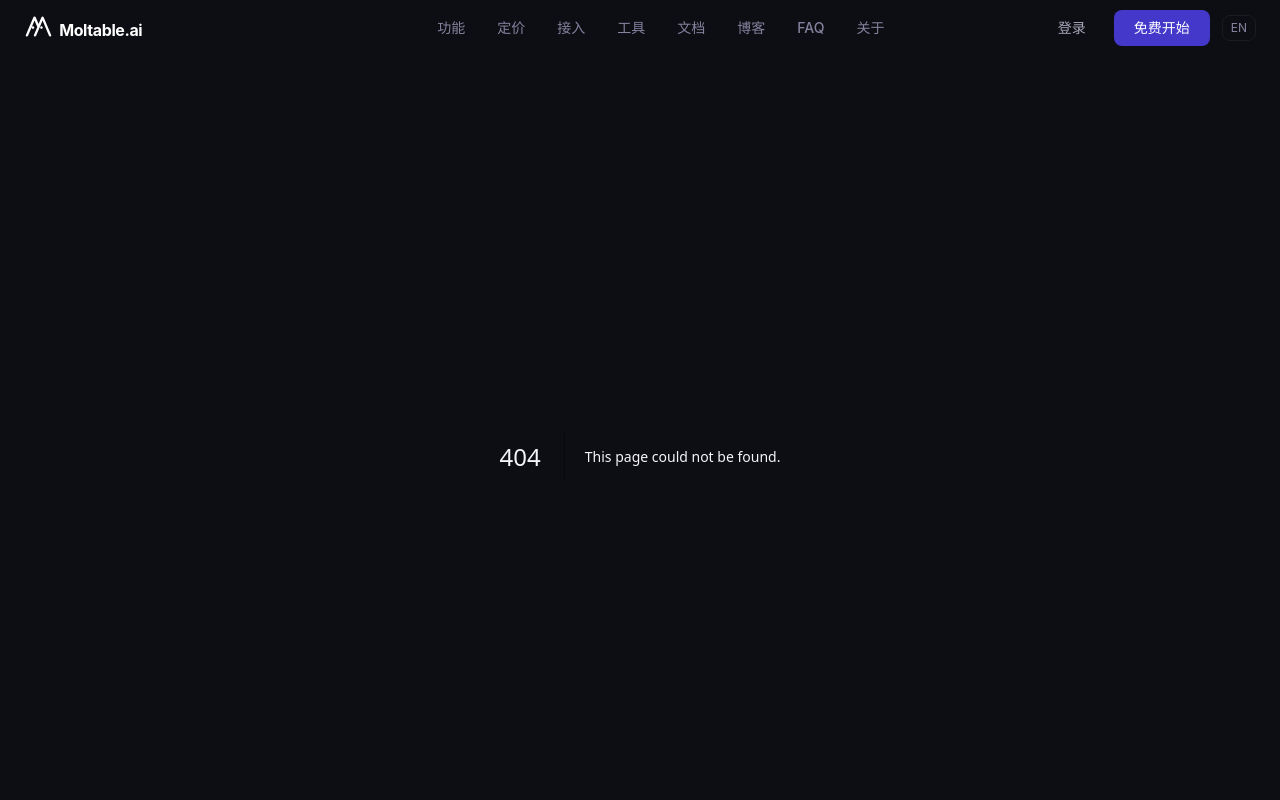
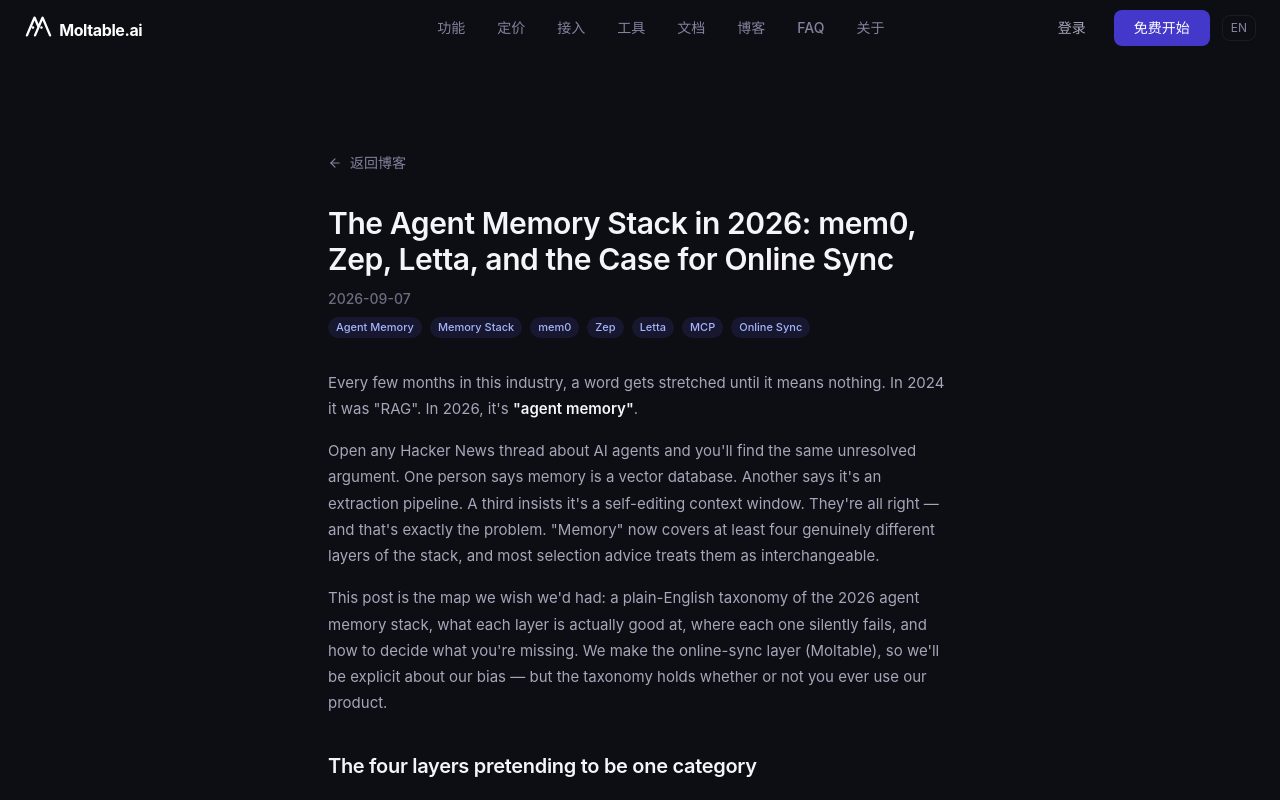
Before and after one commit to jovon-hot/moltable, a Next.js app in the folder web/: page /blog/agent-memory-stack-2026 in a window 1280 px wide. Before the commit this address had no page. Shown: the top 800 px of the page. Built offline with nearby package versions, Linux system fonts and the light colour scheme.

Commit message:
content: add English pilot 'The Agent Memory Stack in 2026' blog post (2026-09-07)

```diff
--- /dev/null
+++ b/web/src/app/blog/agent-memory-stack-2026/page.mdx
@@ -0,0 +1,90 @@
+export const meta = {
+  title: 'The Agent Memory Stack in 2026: mem0, Zep, Letta, and the Case for Online Sync',
+  date: '2026-09-07',
+  description: "A practical guide to the 2026 agent memory stack: mem0 vs Zep vs Letta vs MCP memory servers — and why cross-device online sync is the layer most memory tools are missing.",
+  tags: ['Agent Memory', 'Memory Stack', 'mem0', 'Zep', 'Letta', 'MCP', 'Online Sync'],
+  slug: 'agent-memory-stack-2026',
+}
+
+import ArticleLayout from '../_components/ArticleLayout'
+
+<ArticleLayout meta={meta}>
+
+Every few months in this industry, a word gets stretched until it means nothing. In 2024 it was "RAG". In 2026, it's **"agent memory"**.
+
+Open any Hacker News thread about AI agents and you'll find the same unresolved argument. One person says memory is a vector database. Another says it's an extraction pipeline. A third insists it's a self-editing context window. They're all right — and that's exactly the problem. "Memory" now covers at least four genuinely different layers of the stack, and most selection advice treats them as interchangeable.
+
+This post is the map we wish we'd had: a plain-English taxonomy of the 2026 agent memory stack, what each layer is actually good at, where each one silently fails, and how to decide what you're missing. We make the online-sync layer (Moltable), so we'll be explicit about our bias — but the taxonomy holds whether or not you ever use our product.
+
+## The four layers pretending to be one category
+
+### 1. Extraction-and-recall memory layers: mem0, Zep, LangChain Memory
+
+The most common thing people mean by "agent memory" is a **memory layer**: a service that watches a conversation, extracts facts and preferences ("the user is on team avocado", "she prefers Python 3.12"), embeds them, and retrieves the relevant ones on the next turn.
+
+- [mem0](https://github.com/mem0ai/mem0) is the best-known open-source player here — extraction pipelines plus a retrieval API over your choice of vector store.
+- Zep takes a different cut: it builds a temporal knowledge graph of the conversation, so retrieval can reason about *when* a fact was true, not just *that* it was said.
+- LangChain Memory (and every framework's built-in memory module) is the same idea, one layer closer to the app.
+
+**What this layer is for:** giving a single agent long-term recall inside a single runtime. Your chatbot remembers that you always book window seats.
+
+**Where it fails:** memory lives inside one product, one database, one API. Ask the *other* agent you use — the one running in a different terminal, on a different framework — and it still greets you like a stranger. The memory is the app's, not yours.
+
+### 2. Stateful agent frameworks: Letta (MemGPT)
+
+Letta takes the opposite bet: instead of bolting memory onto an agent, make the agent *own* its memory. The context window is organized into self-editing **memory blocks** — core memory for identity, archival memory for everything else — and the agent rewrites its own blocks to stay consistent. Its "dreaming" mode even spins up background sub-agents during idle time to review history and consolidate what it learned.
+
+**What this layer is for:** long-running, single-machine agent loops where the agent must actively reorganize its own context across sessions — research agents, personal assistants that run for weeks in one environment.
+
+**Where it fails:** the memory is inseparable from the runtime. It's stateful by design, which means it's *portable* by accident — change your machine, your framework, or your agent binary, and that carefully-consolidated self is left behind. We wrote the full comparison here: [Moltable vs Letta: stateful memory vs online sync](/blog/moltable-vs-letta-stateful-memory).
+
+### 3. MCP memory servers
+
+The Model Context Protocol added a third possibility: make memory a **tool any agent can call**. A memory MCP server exposes `save_memory` / `search_memory` operations, and any MCP-capable client — Claude, Cursor, Hermes, Gemini CLI — can read and write the same store over a standard interface.
+
+**What this layer is for:** escaping vendor lock-in at the *protocol* level. The memory outlives any single app because the interface is standard. It's the most genuinely interoperable option on this list, and it's young — most memory servers today are single-purpose, single-developer projects, and each one silos its data behind its own schema. (Our own MCP server follows this pattern: a URL + API key, `search_memory` / `save_memory` / `list_personas`, so any MCP client can reach your synced memory.)
+
+**Where it fails:** interop between *tools*, not continuity for *you*. The MCP memory server remembers what your agent told it — but if you move from Claude Code to Cursor, nothing follows you unless you carry the config and data yourself.
+
+### 4. The online sync layer: Moltable
+
+The fourth layer is the one most people don't realize is missing. Everything above optimizes how an agent stores and recalls information **inside one environment**. None of them solve the problem that actually erodes trust in AI: **you** move between devices and frameworks constantly, and your AI forgets you every time.
+
+Moltable is the online sync layer for AI agents. One account; the identity, memory, and Personas you've crafted for your AI stay in sync across Claude, Cursor, Codex, Hermes, and anything else you run — **your AI, always in sync**. File-level backup (versioned snapshots, rollback) is a built-in safety net, not the headline.
+
+**What this layer is for:** making the *relationship* portable. New laptop, new framework, new agent binary? One `auto_provision` and your context, Personas, and memory are back. It doesn't compete with the layers above — it sits under them, so a mem0 or Letta setup on one machine is no longer a silo that dies with that machine.
+
+## The state-vs-sync distinction
+
+Here's the mental model that cleared up months of confusion for us:
+
+- **State** is what an agent *is* — its context, its self-edited memory blocks, its current understanding. Letta-class tools make state better.
+- **Sync** is about the *relationship* between you and your agents — whether that state survives a device change, a framework switch, or a fresh terminal.
+
+These are orthogonal. You can run a stateful Letta-style memory on your laptop *and* sync your identity and Personas across machines. The reason the market conflates them is that both present as "my AI remembers me" — but one is a property of the runtime and the other is a property of the account.
+
+## Which layer do you actually need?
+
+| Your situation | Reach for | Why |
+|---|---|---|
+| One agent, one machine, deep long-running sessions | Letta / stateful frameworks | The agent actively maintains its own context |
+| A chatbot that should recall user facts across sessions | mem0 / Zep | Extraction + retrieval is exactly this job |
+| You want control over the vector infrastructure | Chroma / Pinecone / Qdrant under a memory layer | Own the index, own the pipeline |
+| You want any MCP client to share one memory store | An MCP memory server | Protocol-level interop |
+| You switch devices / frameworks / agents often | **An online sync layer (Moltable)** | Make the relationship portable, not just the data |
+| Two or more of the above | Stack them | They're layers, not rivals |
+
+The practical checklist we use:
+
+1. If you're searching for a "mem0 alternative" because mem0's recall isn't the problem but *your agent keeps losing you when you switch tools* — a different memory layer (Zep, LangChain, custom vector store) will disappoint you the same way. You're missing the sync layer, not a better extractor. This is the single most common mismatch we see.
+2. If you're evaluating Letta, ask not "can it remember" but "what happens to its memory when I change machines" — that answer decides whether you also need sync.
+3. If you're picking an MCP memory server, check what happens to the data when the server's schema or project dies. Protocol interop is worthless without data portability.
+4. Whatever you choose, make sure *your* identity data — Personas, preferences, configs — is in a layer that moves with you, not one that's rented to a single app.
+
+## Our bias, stated plainly
+
+We make the sync layer, so of course we think it's the missing piece. But the taxonomy above is why we built it the way we did: Moltable doesn't run your agents and doesn't host your vectors. It syncs the things you'd cry about losing — identity, memory, Personas, MCP configs — and treats file-level snapshots as insurance rather than the product. That's also why we keep publishing detailed comparisons ([vs mem0](/blog/moltable-vs-mem0-identity-vs-memory), [vs Zep](/blog/moltable-vs-zep-temporal-memory), [vs Letta](/blog/moltable-vs-letta-stateful-memory)) instead of claiming the whole category: the memory-stack market isn't a winner-take-all fight, and a stack that only has one layer is a stack that forgets you at the worst moment.
+
+The 2026 agent memory stack isn't one product. It's four layers doing four different jobs — and the question that matters isn't "which memory tool should I use?" It's "**which layer am I missing?**"
+
+</ArticleLayout>
--- a/web/src/data/blog-posts.ts
+++ b/web/src/data/blog-posts.ts
@@ -11,6 +11,14 @@
 }
 
 const posts: BlogPost[] = [
+  {
+    slug: 'agent-memory-stack-2026',
+    date: '2026-09-07',
+    title: 'The Agent Memory Stack in 2026: mem0, Zep, Letta, and the Case for Online Sync',
+    excerpt:
+      'The 2026 "agent memory" market is really four different layers wearing one label. A plain-English taxonomy of extraction memory (mem0, Zep), stateful agents (Letta), MCP memory servers — and the online-sync layer most of them are missing. Includes a selection table and the state-vs-sync mental model.',
+    tags: ['Agent Memory', 'Memory Stack', 'mem0', 'Zep', 'Letta', 'MCP', 'Online Sync'],
+  },
   {
     slug: 'ai-agent-compliance-soc2-iso27001',
     date: '2026-08-27',
```
Also changed, not shown: 1 other file (tests, documents, lock files or other folders).
